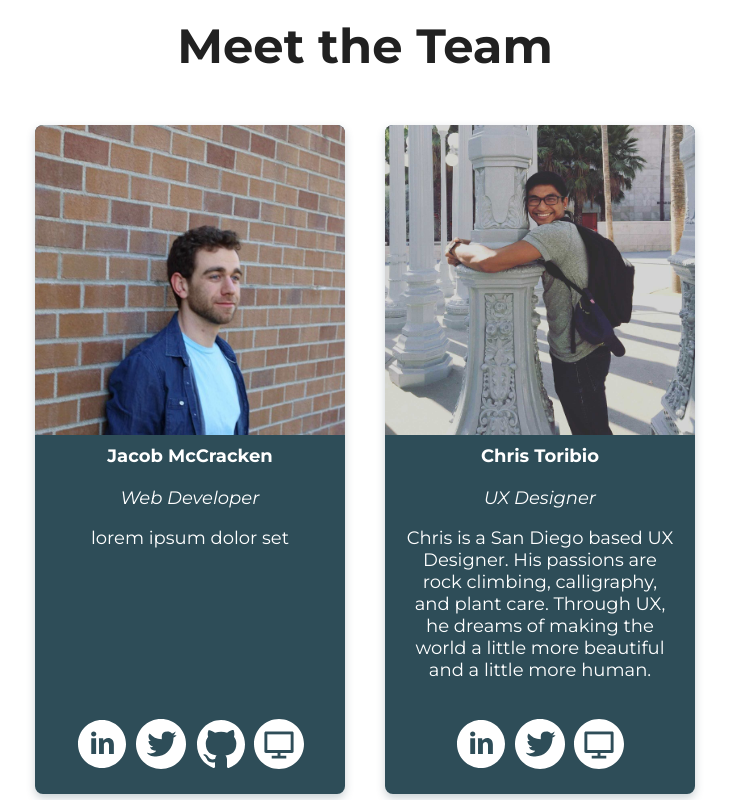
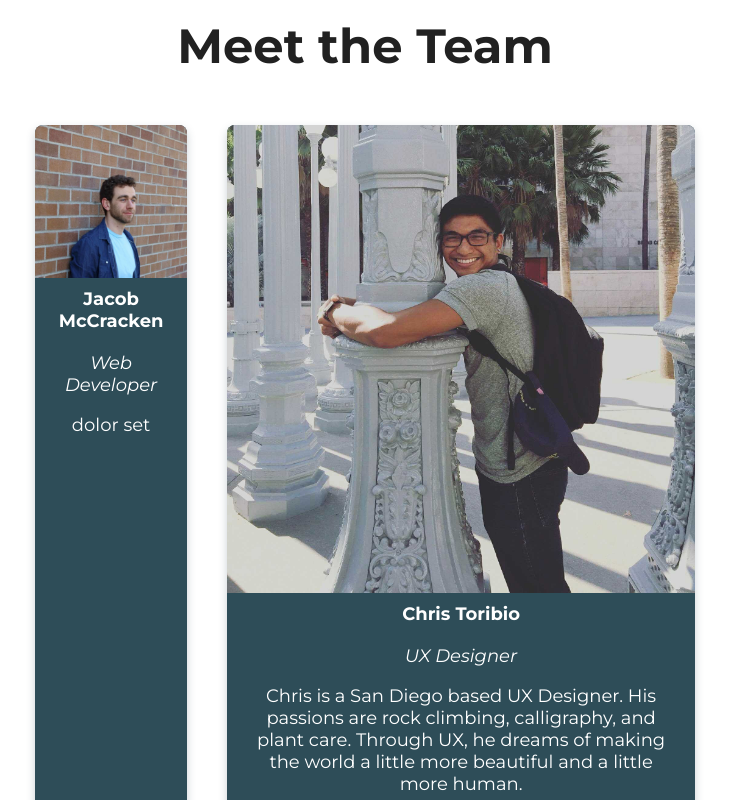
Before and after one commit to Spiritusanti/MintbeanNovemberHackathonProject, a Next.js app in the folder storybook/: page / in a window 1280 px wide. Shown: the part 1320-2120 px from the top of the page, without its empty margins (275-1004 px from the left). Built offline with nearby package versions, Linux system fonts and the light colour scheme.

Commit message:
fixed story select cards

```diff
--- a/storybook/components/BioCard.module.css
+++ b/storybook/components/BioCard.module.css
@@ -1,7 +1,9 @@
 /* Bio Card Styling */
+.flexSettings {
+  flex: 0 1 50%;
+}
 
 .cardContainer {
-  flex: 0 1 50%;
   color: var(--light);
   background-color: var(--primary-color);
   align-self: stretch;
@@ -24,8 +26,7 @@
 }
 
 .cardBody {
-  display: flex;
-  flex: 0 1 50%;
+  height: 100%;
   padding: 0 1.11rem 1.11rem 1.11rem;
   justify-content: space-between;
 }
--- a/storybook/components/StorySelect.module.css
+++ b/storybook/components/StorySelect.module.css
@@ -1,4 +1,5 @@
 .clickWrapper h1 {
+    width: 15rem;
     font-size: 1.1em;
 }
 
@@ -11,13 +12,14 @@
 }
 
 .cardContainer {
+    width: 100%;
+    justify-content: center;
     flex-wrap: wrap;
     flex: 100%;
     margin: 1.1rem;
 }
 
 .clickWrapper  {
-    width: 15rem;
     border-radius: 0.444rem;
 }
 
--- a/storybook/pages/index.tsx
+++ b/storybook/pages/index.tsx
@@ -21,7 +21,7 @@ const bioPlaceholder = [
 	{
 		name: "Jacob McCracken",
 		title: "Web Developer",
-		blurb: "lorem ipsum dolor set",
+		blurb: "dolor set",
 		image: Jacob,
 		social: [{ url: "https://www.linkedin.com/in/jacob-mccracken/", logo: linkedInLogo }, { url: "https://twitter.com/balorformorian", logo: twitterLogo }, { url: "https://github.com/Spiritusanti", logo: githubLogo }, { url: "https://spiritusanti.github.io/JacobMcCracken/", logo: portfolioIcon }],
 	},
```
